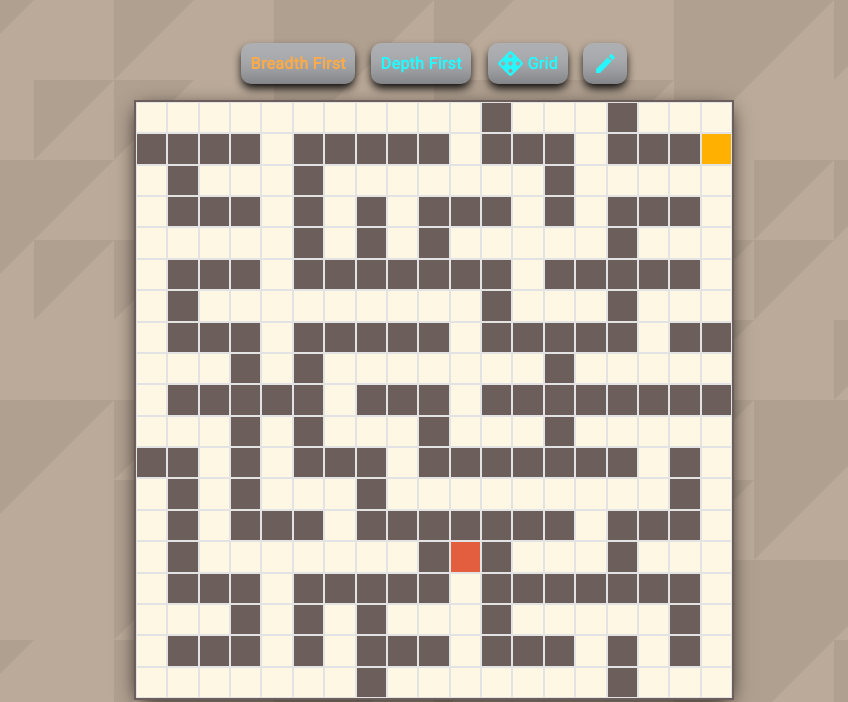
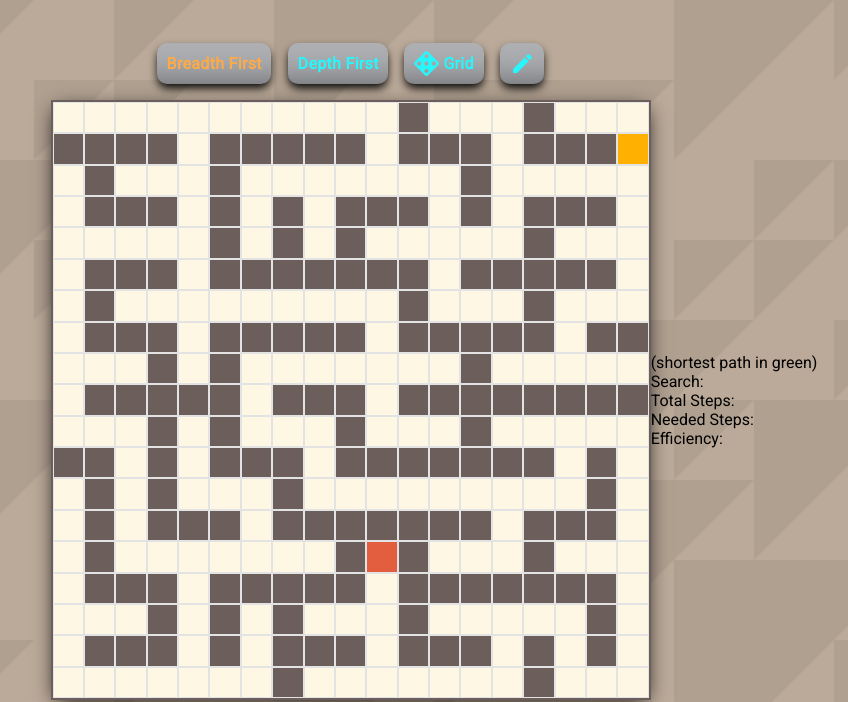
Before and after one commit to SamuelWyck/maze-search, a website built with webpack: page src/template.html in a window 1280 px wide. Shown: the top 702 px of the page, without its empty margins (206-1054 px from the left). Built offline with nearby package versions, Linux system fonts and the light colour scheme.

Commit message:
Add html for stats modal

```diff
--- a/src/template.html
+++ b/src/template.html
@@ -31,6 +31,13 @@
                 </div>
             </div>
         </section>
+        <div class="stats-modal">
+            <p>(shortest path in green)</p>
+            <p>Search: <span class="search-type"></span></p>
+            <p>Total Steps: <span class="total-steps"></span></p>
+            <p>Needed Steps: <span class="needed-steps"></span></p>
+            <p>Efficiency: <span class="efficiency"></span></p>
+        </div>
     </div>
 </body>
 </html>
```
